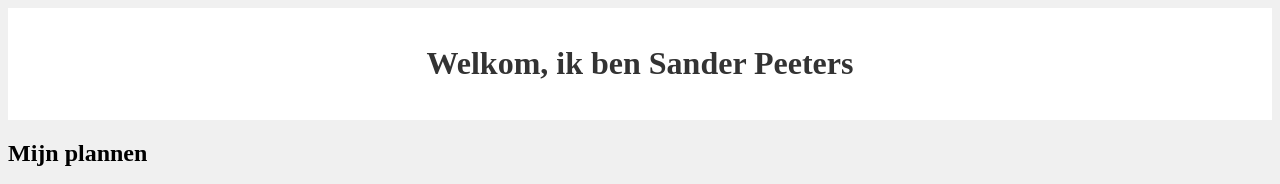
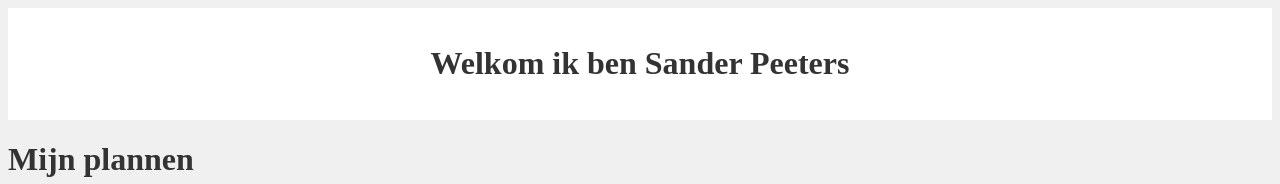
Before and after one commit to Sanderpeeters2005/website, a plain HTML site: page index.html in a window 1280 px wide. Shown: the top 184 px of the page. Drawn offline with Linux system fonts and the light colour scheme.

Commit message:
Update index.html

```diff
--- a/index.html
+++ b/index.html
@@ -40,14 +40,12 @@
 <body>
 
   <header>
-    <h1>Welkom, ik ben Sander Peeters</h1>
+    <h1>Welkom ik ben Sander Peeters</h1>
   </header>
-
-    <h2>Mijn plannen</h2>
+    <h1>Mijn plannen</h1>
     <p>Ik wil in mijn leven wat dingen gedaan hebben zoals naar een paar landen reizen waar ik nog niet ben geweest en waar ik wel al ben geweest.</p>
     <p><a href="pagina1.html">Ga naar Pagina 1</a></p>
     <p><a href="pagina2.html">ga naar pagina 2</a></p>
-
 
   <img src="https://www.parkvakanties.nl/media/blog/1346/1346_1000x670.jpg" alt="Logo van mijn website" style="float: left; width: 20%; height: auto;">
 
```
